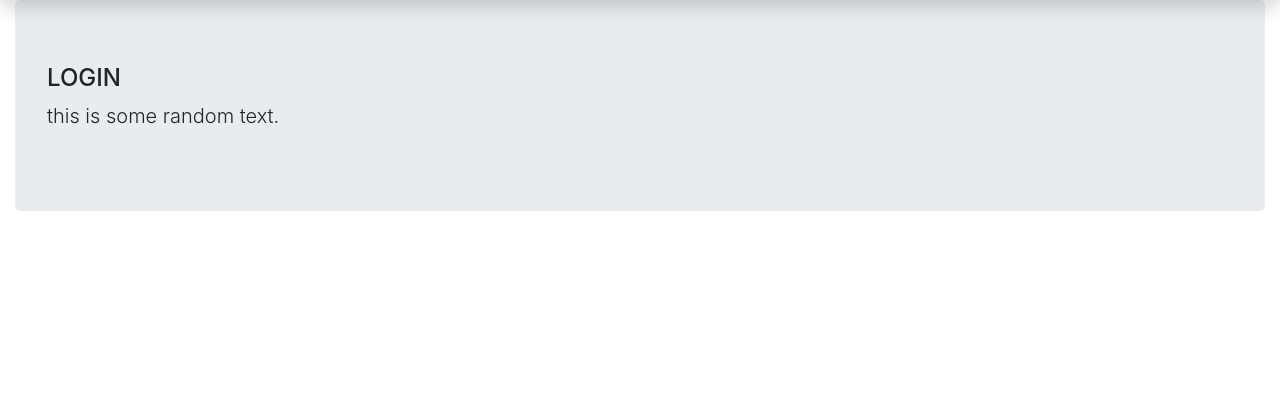
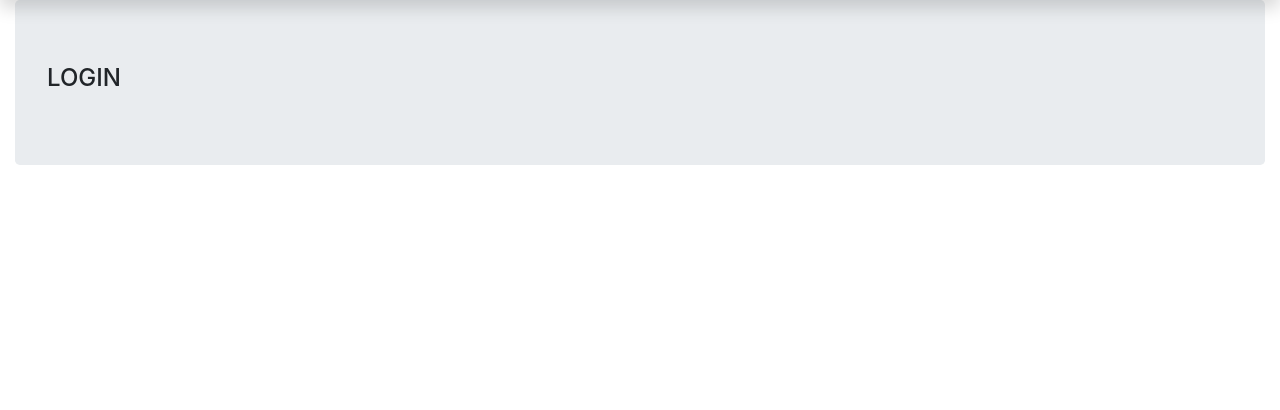
Before and after one commit to STEMCoders-ABU/project1, a CodeIgniter app: page /project1/index.php/pages/login in a window 1280 px wide. Shown: the part 57-467 px from the top of the page. Run offline with CodeIgniter, Linux system fonts and the light colour scheme.

Commit message:
Revert "Update login.php"
This reverts commit 7275664b41b24d1e5c5d514674003f9e8499aafc.

```diff
--- a/application/views/pages/login.php
+++ b/application/views/pages/login.php
@@ -1,7 +1,3 @@
 <div class="jumbotron">
     <h4>LOGIN</h4>
-
-    <p class="lead">
-        this is some random text.
-    </p>
 </div>
```
